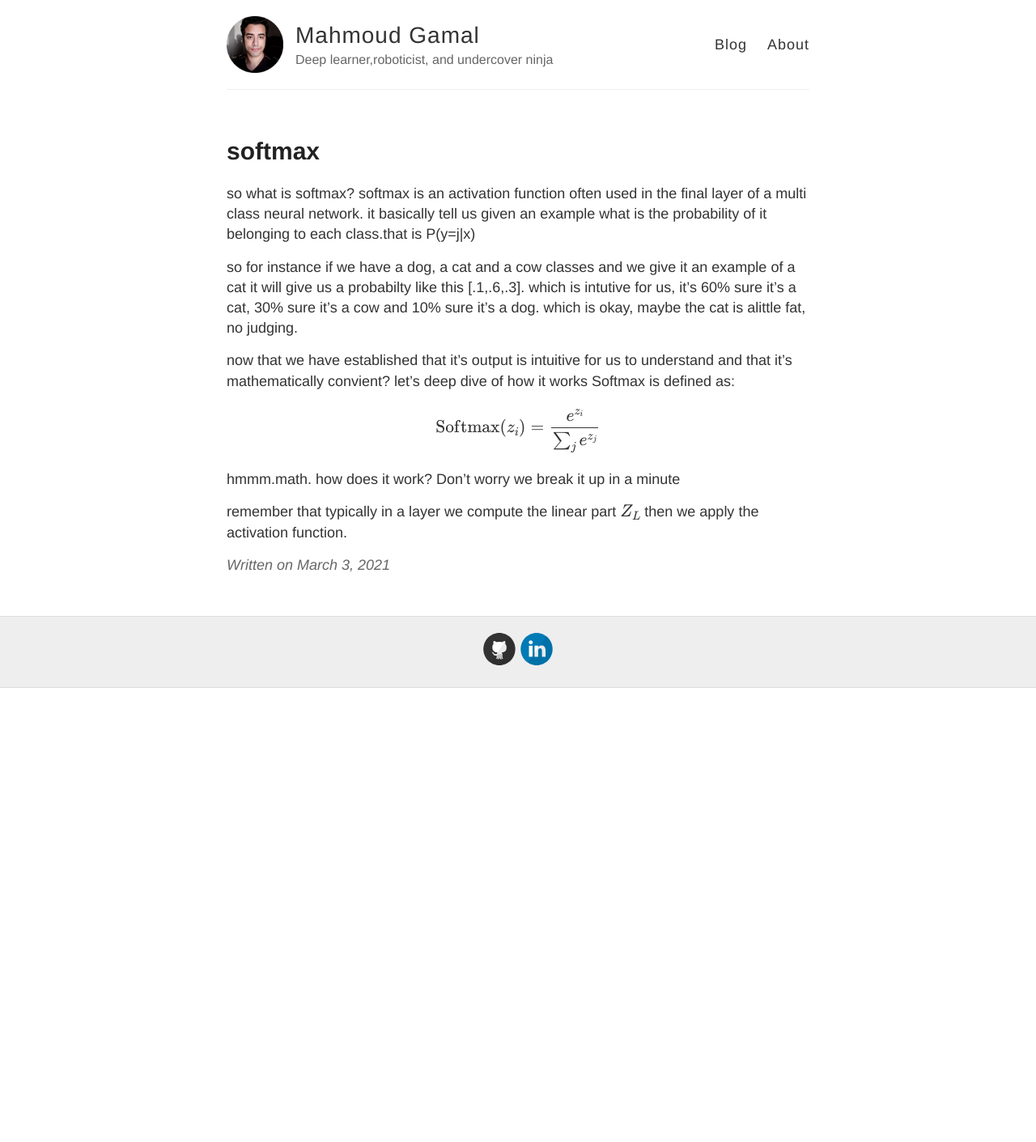
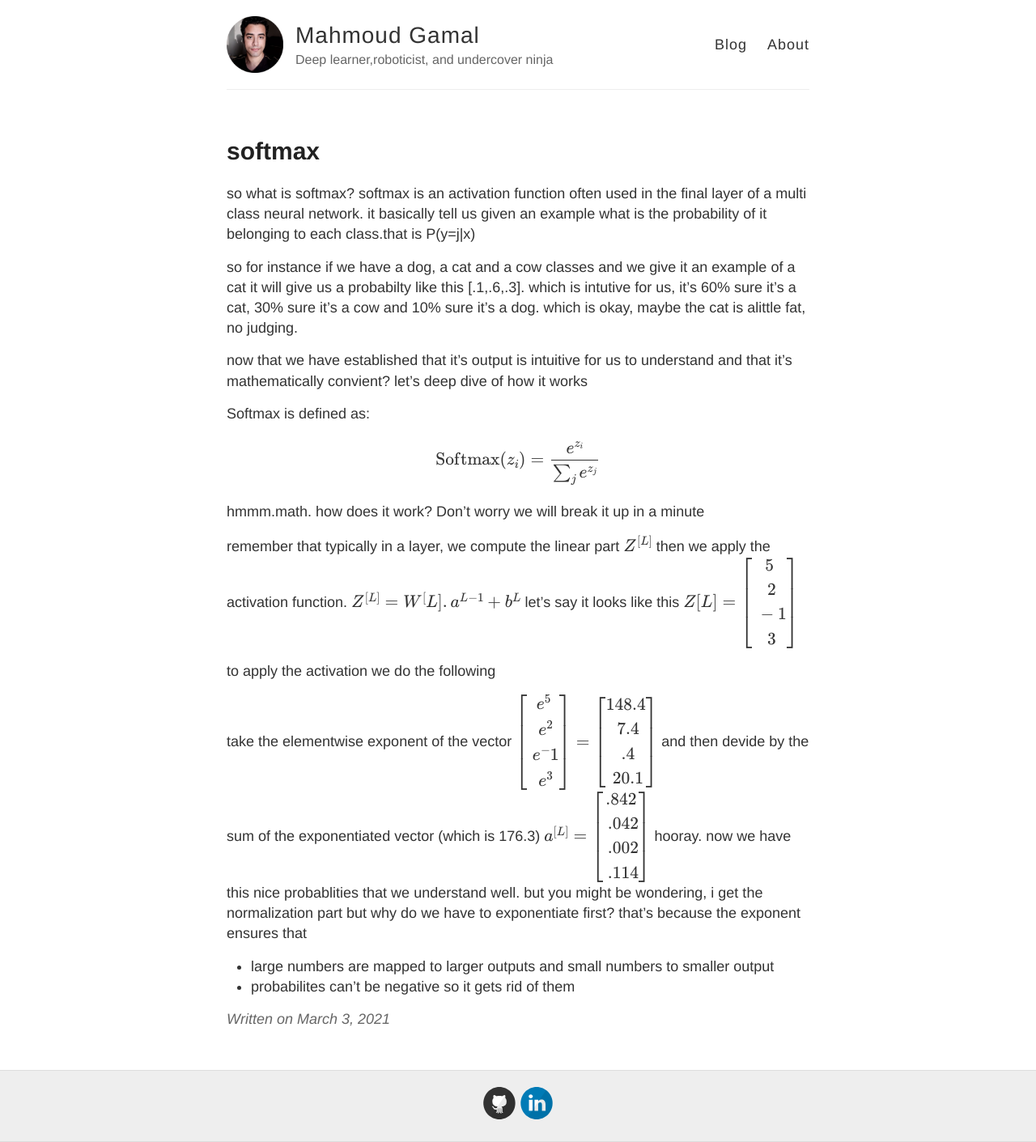
Before and after one commit to mgama1/mgama1.github.io, a Jekyll site: the page built from _posts/2021-3-3-test.md, in a window 1280 px wide. Shown: the whole page at 81% size. Built offline with Jekyll 4.4.1, drawn with Linux system fonts in a browser that asks for light colours; formulas are drawn with MathJax 3; comment, search, counter and statistics services are not loaded; before the commit the page ends 900 px from its top, so only the background shows below that.

Commit message:
Update 2021-3-3-test.md

```diff
--- a/_posts/2021-3-3-test.md
+++ b/_posts/2021-3-3-test.md
@@ -8,11 +8,26 @@ softmax is an activation function often used in the final layer of a multi class
 so for instance if we have a dog, a cat and a cow classes and we give it an example of a cat it will give us a probabilty like this [.1,.6,.3]. which is intutive for us, it's 60% sure it's a cat, 30% sure it's a cow and 10% sure it's a dog. which is okay, maybe the cat is alittle fat, no judging.
 
 now that we have established that it's output is intuitive for us to understand and that it's mathematically convient? let's deep dive of how it works
+
 Softmax is defined as:
 
 $$\text{Softmax}(z_{i}) = \frac{e^{z_i}}{\sum_j e^{z_j}}$$
 
-hmmm.math. how does it work? Don't worry we break it up in a minute
+hmmm.math. how does it work? Don't worry we will break it up in a minute
 
+remember that typically in a layer, we compute the linear part $$Z^{[L]}$$ then we apply the activation function.
+$$Z^{[L]}= W^[L].a^{L-1}+b^L$$
+let's say it looks like this
+$$Z{[L]}=\begin{bmatrix} 5\\\ 2 \\\ -1 \\\ 3 \end{bmatrix}$$
 
-remember that typically in a layer we compute the linear part $$Z_{L}$$ then we apply the activation function.
+to apply the activation we do the following
+
+take the elementwise exponent of the vector
+$$\begin{bmatrix} e^5\\\ e^2 \\\ e^-1 \\\ e^3 \end{bmatrix} =\begin{bmatrix} 148.4 \\\ 7.4 \\\ .4 \\\ 20.1 \end{bmatrix} $$
+and then devide by the sum of the exponentiated vector (which is 176.3)
+$$a^{[L]}=\begin{bmatrix} .842 \\\ .042 \\\ .002 \\\ .114 \end{bmatrix}$$
+hooray. now we have this nice probablities that we understand well.
+but you might be wondering, i get the normalization part but why do we have to exponentiate first?
+that's because the exponent ensures that
+- large numbers are mapped to larger outputs and small numbers to smaller output
+- probabilites can't be negative so it gets rid of them
```
